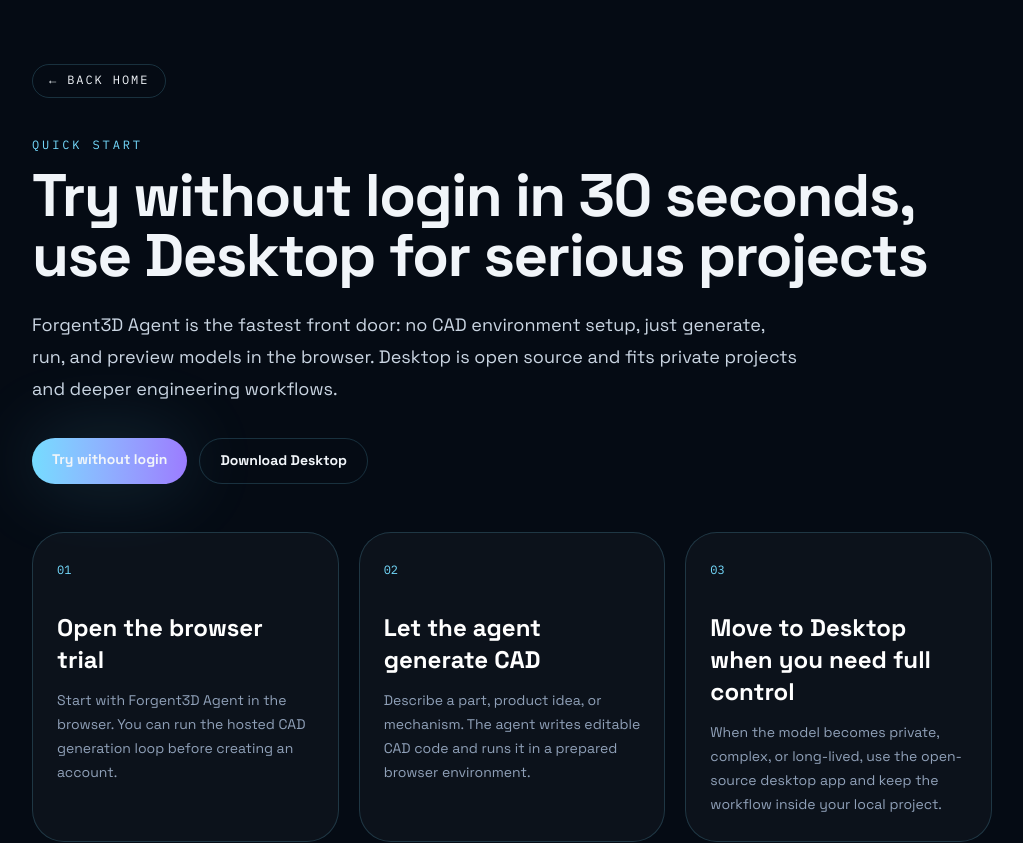
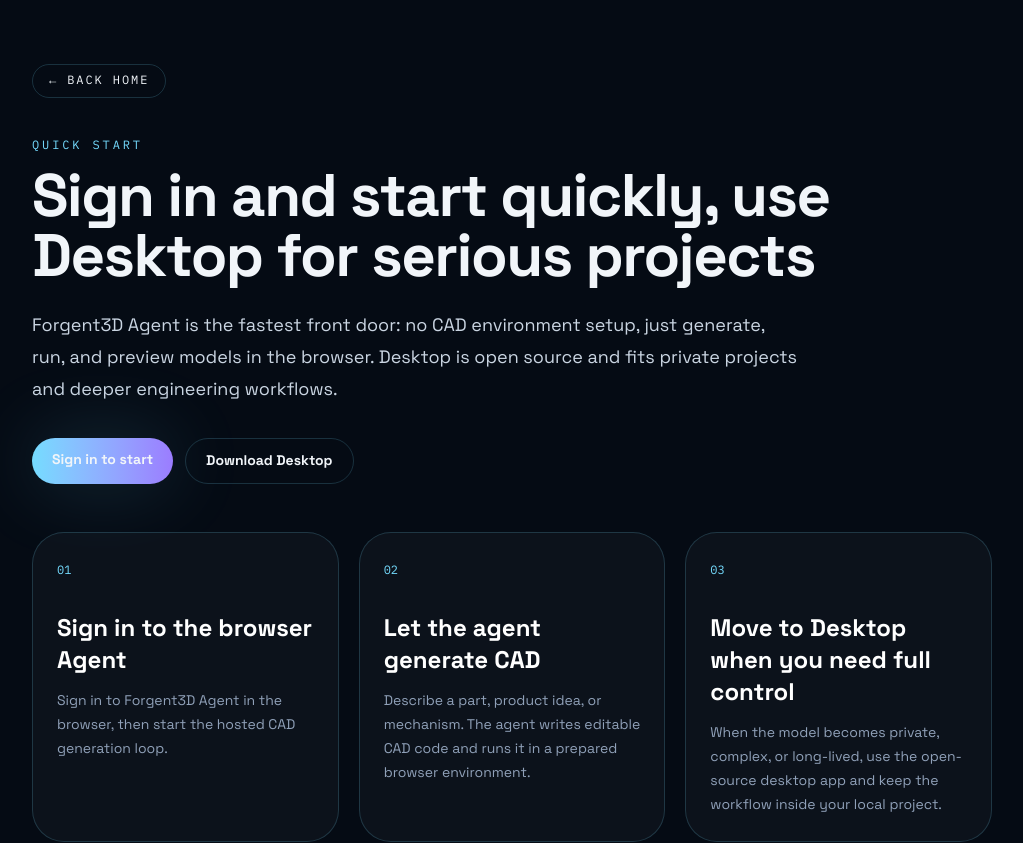
Before and after one commit to forgent3d/forgent3d-site, a Next.js app: page /en/quick-start in a window 1280 px wide. Shown: the top 843 px of the page, without its empty margins (128-1151 px from the left). Built offline with nearby package versions, Linux system fonts and the light colour scheme.

Commit message:
Update Agent trial copy for sign-in

```diff
--- a/app/[locale]/local-data/page.js
+++ b/app/[locale]/local-data/page.js
@@ -39,7 +39,7 @@
         },
       ],
       ctaTitle: "先从 Agent 体验",
-      ctaText: "免登录试一次托管 agent；当项目需要本地控制时，再下载开源桌面版。",
+      ctaText: "登录后开始使用托管 agent；当项目需要本地控制时，再下载开源桌面版。",
       ctaLink: "查看快速开始",
     };
   }
@@ -80,7 +80,7 @@
       },
     ],
     ctaTitle: "Start with the Agent",
-    ctaText: "Try the hosted agent without login, then move to the open-source desktop app when the project needs local control.",
+    ctaText: "Sign in to use the hosted agent, then move to the open-source desktop app when the project needs local control.",
     ctaLink: "Open Quick Start",
   };
 }
--- a/app/[locale]/pricing/page.js
+++ b/app/[locale]/pricing/page.js
@@ -21,7 +21,7 @@
           price: "开放试用",
           text: "在浏览器里输入需求，让托管 agent 生成 CAD 代码、运行构建并预览真实 3D 结果。",
           items: ["免安装 CAD 环境", "内置 agent 生成与修正流程", "适合快速验证、演示和团队试用"],
-          primary: "免登录试用",
+          primary: "登录后开始使用",
           primaryHref: "https://app.forgent3d.com/try?lang=zh",
           primaryClass: "js-try-link",
           secondary: "联系获取团队方案",
@@ -63,7 +63,7 @@
         price: "Open beta",
         text: "Prompt in the browser, let the hosted agent generate CAD code, run builds, and preview real 3D results.",
         items: ["No CAD environment setup", "Built-in agent generation and revision loop", "Good for quick validation, demos, and team trials"],
-        primary: "Try without login",
+        primary: "Sign in to start",
         primaryHref: "https://app.forgent3d.com/try?lang=en",
         primaryClass: "js-try-link",
         secondary: "Contact for team access",
--- a/app/[locale]/quick-start/page.js
+++ b/app/[locale]/quick-start/page.js
@@ -4,21 +4,21 @@
 function getCopy(locale) {
   if (locale === "zh") {
     return {
-      title: "Quick Start：先免登录试用，再进入桌面版 | Forgent3D",
+      title: "Quick Start：登录后快速开始，再进入桌面版 | Forgent3D",
       description:
-        "打开 Forgent3D Agent 免登录试用网页 CAD 生成与预览；需要完整本地控制时，再下载开源桌面版。",
+        "登录 Forgent3D Agent，在网页中生成并预览 CAD；需要完整本地控制时，再下载开源桌面版。",
       ogLocale: "zh_CN",
       kicker: "Quick Start",
-      h1: "30 秒免登录试用，严肃项目用桌面版",
+      h1: "登录后快速开始，严肃项目用桌面版",
       intro:
         "Forgent3D Agent 是最快入口：不用安装 CAD 环境，直接在网页里生成、运行和预览模型。桌面版开源，适合私有项目和深度工程工作流。",
-      tryLink: "免登录试用",
+      tryLink: "登录后开始使用",
       desktopLink: "下载开源桌面版",
       steps: [
         {
           label: "01",
-          title: "打开网页试用",
-          text: "进入浏览器里的 Forgent3D Agent，不需要登录就可以先跑通一次托管 CAD 生成流程。",
+          title: "登录网页 Agent",
+          text: "登录后进入浏览器里的 Forgent3D Agent，开始托管 CAD 生成流程。",
         },
         {
           label: "02",
@@ -46,21 +46,21 @@
   }
 
   return {
-    title: "Quick Start: Try Without Login, Then Use Desktop for Full Control | Forgent3D",
+    title: "Quick Start: Sign In and Start, Then Use Desktop for Full Control | Forgent3D",
     description:
-      "Try Forgent3D Agent in the browser without login, then use the open-source desktop app when you need full local control.",
+      "Sign in to Forgent3D Agent to generate and preview CAD in the browser, then use the open-source desktop app when you need full local control.",
     ogLocale: "en_US",
     kicker: "Quick Start",
-    h1: "Try without login in 30 seconds, use Desktop for serious projects",
+    h1: "Sign in and start quickly, use Desktop for serious projects",
     intro:
       "Forgent3D Agent is the fastest front door: no CAD environment setup, just generate, run, and preview models in the browser. Desktop is open source and fits private projects and deeper engineering workflows.",
-    tryLink: "Try without login",
+    tryLink: "Sign in to start",
     desktopLink: "Download Desktop",
     steps: [
       {
         label: "01",
-        title: "Open the browser trial",
-        text: "Start with Forgent3D Agent in the browser. You can run the hosted CAD generation loop before creating an account.",
+        title: "Sign in to the browser Agent",
+        text: "Sign in to Forgent3D Agent in the browser, then start the hosted CAD generation loop.",
       },
       {
         label: "02",
```
Also changed, not shown: app/lib/landing-page.js.
